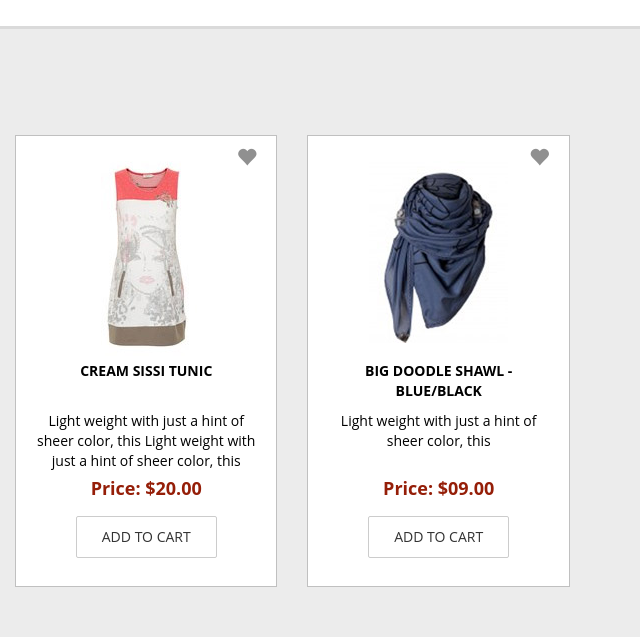
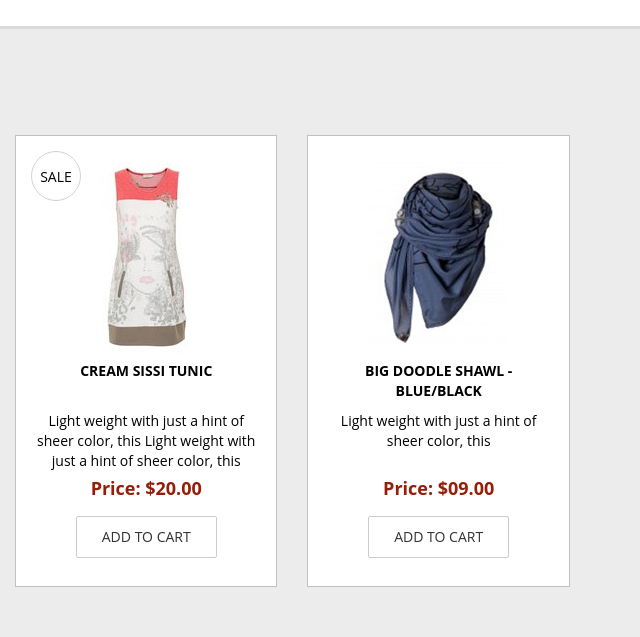
Before and after one commit to AndyMarg/styletour, a website: page public/index.html in a window 1280 px wide. Shown: the part 800-1437 px from the top of the page, 640-1280 px from the left. Drawn offline with Linux system fonts and the light colour scheme.

Commit message:
Content product card continue (Lesson 18 finished)

```diff
--- a/public/index.html
+++ b/public/index.html
@@ -218,8 +218,8 @@
                             </div>
                             <div class="col-sm-4">
                                 <div class="product">
-                                    <div class="product-favorites">
-                                        <span class="glyphicon glyphicon-heart"></span>
+                                    <div class="product-sale img-circle">
+                                        <span>Sale</span>
                                     </div>
                                     <div class="product-img">
                                         <a href=""><img src="img/goods2.jpg" alt=""></a>
@@ -241,9 +241,9 @@
                             </div>
                             <div class="col-sm-4">
                                 <div class="product">
-                                    <div class="product-favorites">
+                                    <!-- <div class="product-favorites">
                                         <span class="glyphicon glyphicon-heart"></span>
-                                    </div>
+                                    </div> -->
                                     <div class="product-img">
                                         <a href=""><img src="img/goods3.jpg" alt=""></a>
                                     </div>
--- a/src/scss/content.scss
+++ b/src/scss/content.scss
@@ -7,5 +7,10 @@
         padding: 50px 0 70px;
 
         & h3 {margin-bottom: 30px;}
+
+        @media only screen and (max-width: 768px) {
+            padding-bottom: 30px;
+        }
+
     }
 }
--- a/src/scss/ptoduct.scss
+++ b/src/scss/ptoduct.scss
@@ -10,7 +10,7 @@
             overflow: hidden;
             padding: 25px 15px;
             height: 452px;
-            transition: all .5s;
+            transition: box-shadow .5s;
             text-align: center;
             background-color: #fff;
             border: 1px solid #c0c0c0;
@@ -27,7 +27,14 @@
             }
 
             & .product-sale {
-
+                position: absolute;
+                top: 15px;
+                left: 15px;
+                width: 50px;
+                height: 50px;
+                line-height: 50px;
+                border: 1px solid #d1d1d1;
+                text-transform: uppercase;
             }
 
             & .product-img {
@@ -70,8 +77,12 @@
                     &:hover {background-color: #ececec;}
                 }
             }
+
+            @media only screen and (max-width: 768px) {
+                margin-bottom: 10px;
+            }
+
         }
-
 
     }
 }
```
Also changed, not shown: public/css/bundle.min.css.
